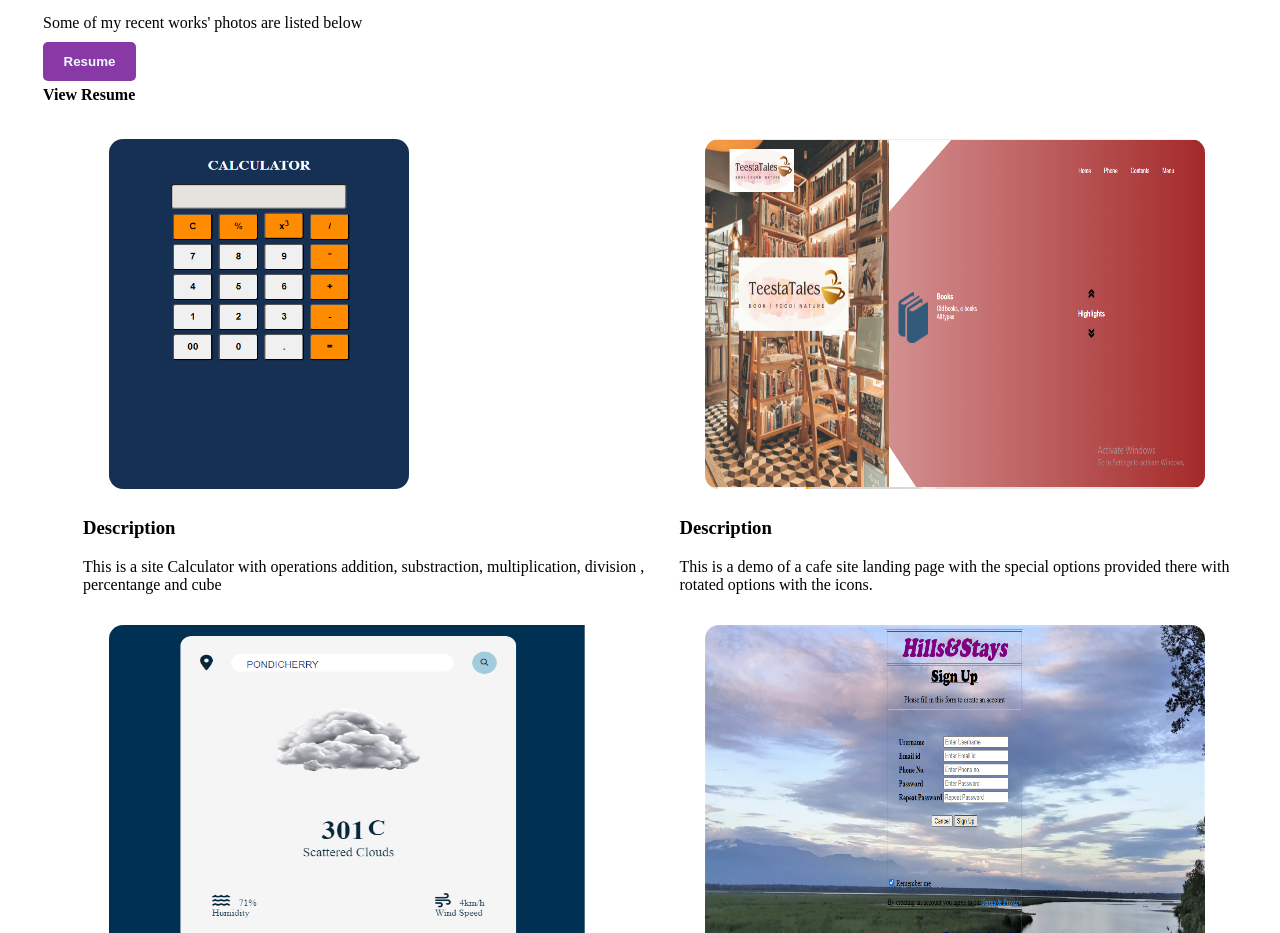
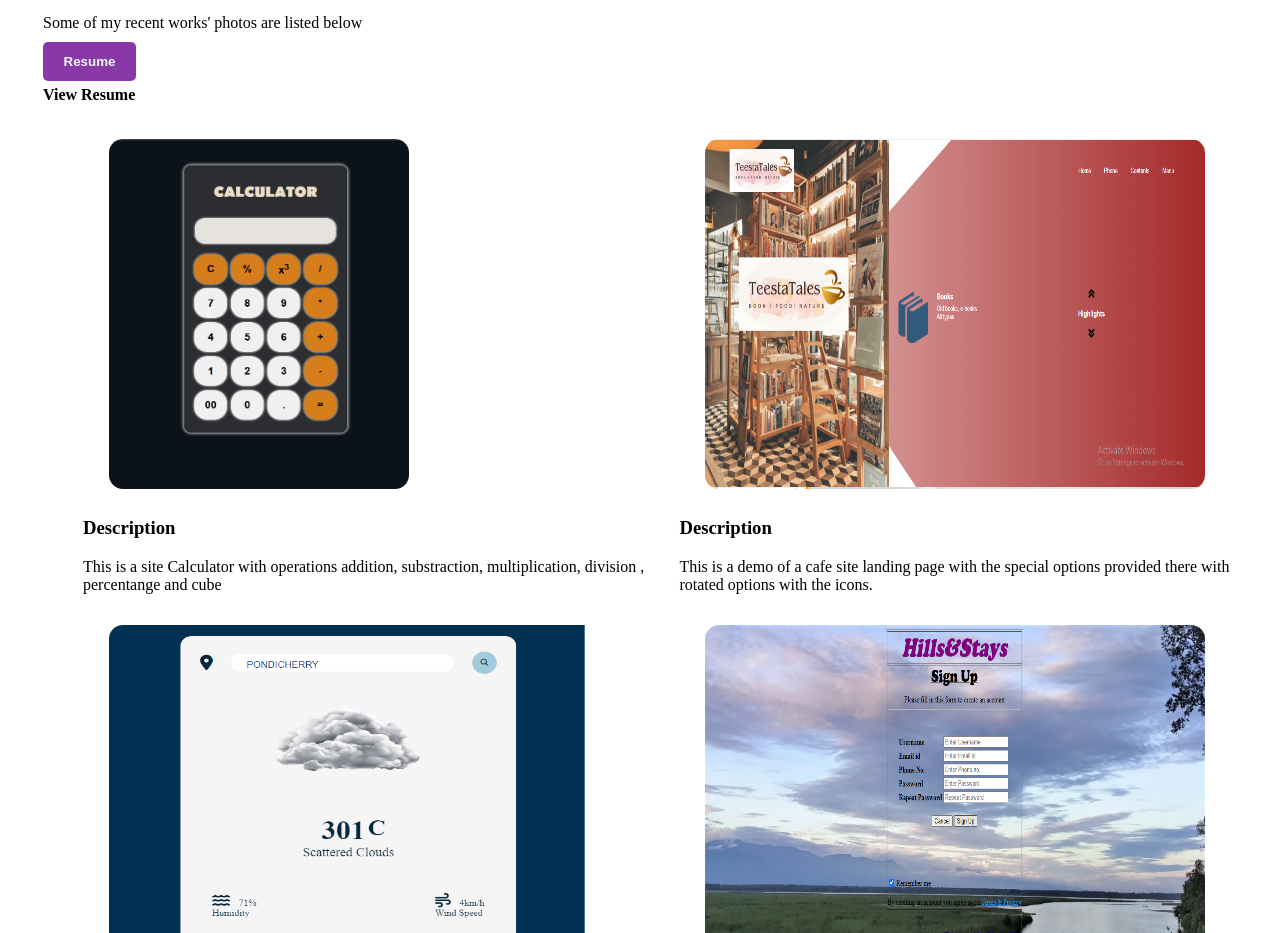
Before and after one commit to KeyaDas/CodSoft, a plain HTML site: page Portfolio/port.html in a window 1280 px wide. Shown: the part 1280-2213 px from the top of the page. Drawn offline with Linux system fonts and the light colour scheme.

Commit message:
Update port.html

```diff
--- a/Portfolio/port.html
+++ b/Portfolio/port.html
@@ -108,7 +108,7 @@ I thrive on translating creative concepts into functional web solutions. Beyond
                 <a href="Keya_Das-Resume.pdf" target="_blank" id="resume"> View Resume </a> </p>
                  <div class="box1">
                     <div class="box3">
-                        <img src="workpics/Calcu.png" id="wp" style="height: 350px; width: 300px; border-radius: 20px">
+                        <img src="workpics/calculator.png" id="wp" style="height: 350px; width: 300px; border-radius: 20px">
                         <p></p><h3>Description</h3>This is a site Calculator with operations addition, substraction, multiplication, division , percentange and cube</p>
                     </div>
                     <div class="box3">
```
